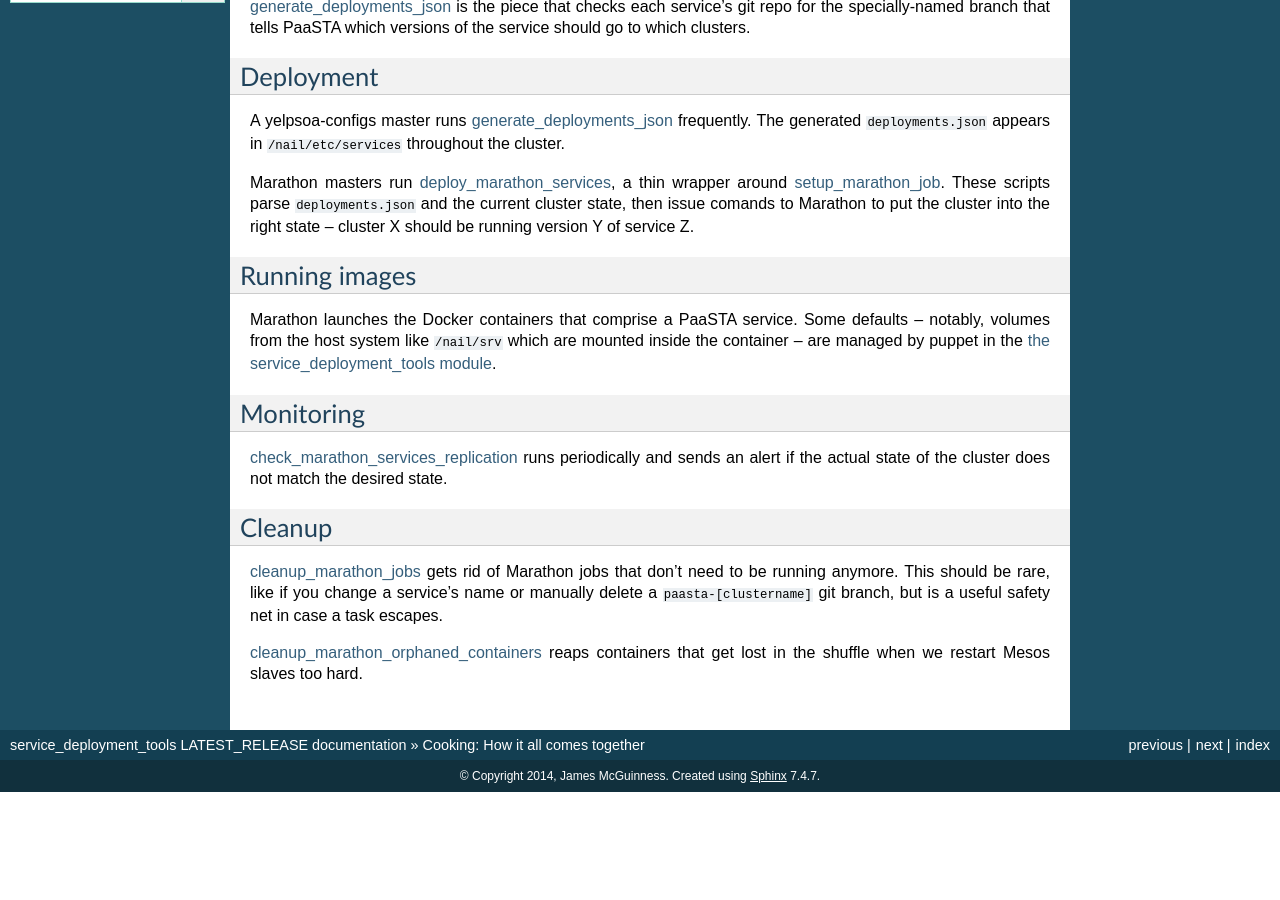
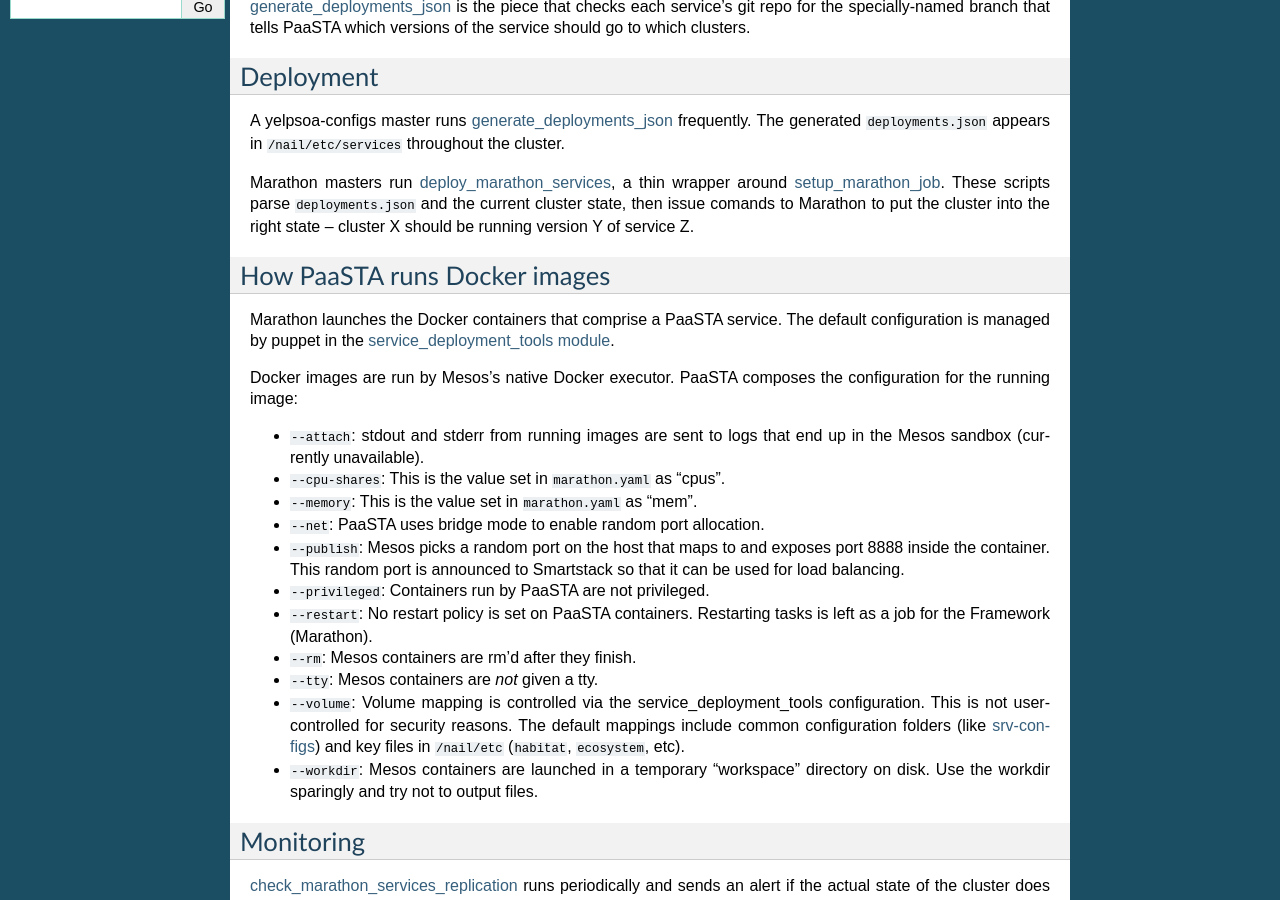
Before and after one commit to Yelp/paasta, a Sphinx documentation site: the page built from docs/source/workflow.rst, in a window 1280 px wide and 900 px high, scrolled down 514 px. Built offline with Sphinx 7.4.7, drawn with Linux system fonts in a browser that asks for light colours; before the commit the page ends 1306 px from its top, so only the background shows below that; some of the changed text lies outside the part shown.

Commit message:
Add feedback from kwa and juliank

```diff
--- a/docs/source/workflow.rst
+++ b/docs/source/workflow.rst
@@ -41,13 +41,46 @@
 current cluster state, then issue comands to Marathon to put the cluster into
 the right state -- cluster X should be running version Y of service Z.
 
-Running images
---------------
-Marathon launches the Docker containers that comprise a PaaSTA service. Some
-defaults -- notably, volumes from the host system like ``/nail/srv`` which are
-mounted inside the container -- are managed by puppet in the `the
-service_deployment_tools module
+How PaaSTA runs Docker images
+-----------------------------
+Marathon launches the Docker containers that comprise a PaaSTA service. The
+default configuration is managed by puppet in the `service_deployment_tools
+module
 <https://opengrok.yelpcorp.com/xref/sysgit/puppet/modules/service_deployment_tools/manifests/init.pp>`_.
+
+Docker images are run by Mesos's native Docker executor. PaaSTA composes the
+configuration for the running image:
+
+* ``--attach``: stdout and stderr from running images are sent to logs that end
+  up in the Mesos sandbox (currently unavailable).
+
+* ``--cpu-shares``: This is the value set in ``marathon.yaml`` as "cpus".
+
+* ``--memory``: This is the value set in ``marathon.yaml`` as "mem".
+
+* ``--net``: PaaSTA uses bridge mode to enable random port allocation.
+
+* ``--publish``: Mesos picks a random port on the host that maps to and exposes
+  port 8888 inside the container. This random port is announced to Smartstack
+  so that it can be used for load balancing.
+
+* ``--privileged``: Containers run by PaaSTA are not privileged.
+
+* ``--restart``: No restart policy is set on PaaSTA containers. Restarting
+  tasks is left as a job for the Framework (Marathon).
+
+* ``--rm``: Mesos containers are rm'd after they finish.
+
+* ``--tty``: Mesos containers are *not* given a tty.
+
+* ``--volume``: Volume mapping is controlled via the service_deployment_tools
+  configuration. This is not user-controlled for security reasons. The default
+  mappings include common configuration folders (like `srv-configs
+  <https://trac.yelpcorp.com/wiki/HowToService/Configuration>`_) and key files
+  in ``/nail/etc`` (``habitat``, ``ecosystem``, etc).
+
+* ``--workdir``: Mesos containers are launched in a temporary "workspace"
+  directory on disk. Use the workdir sparingly and try not to output files.
 
 Monitoring
 ----------
```
